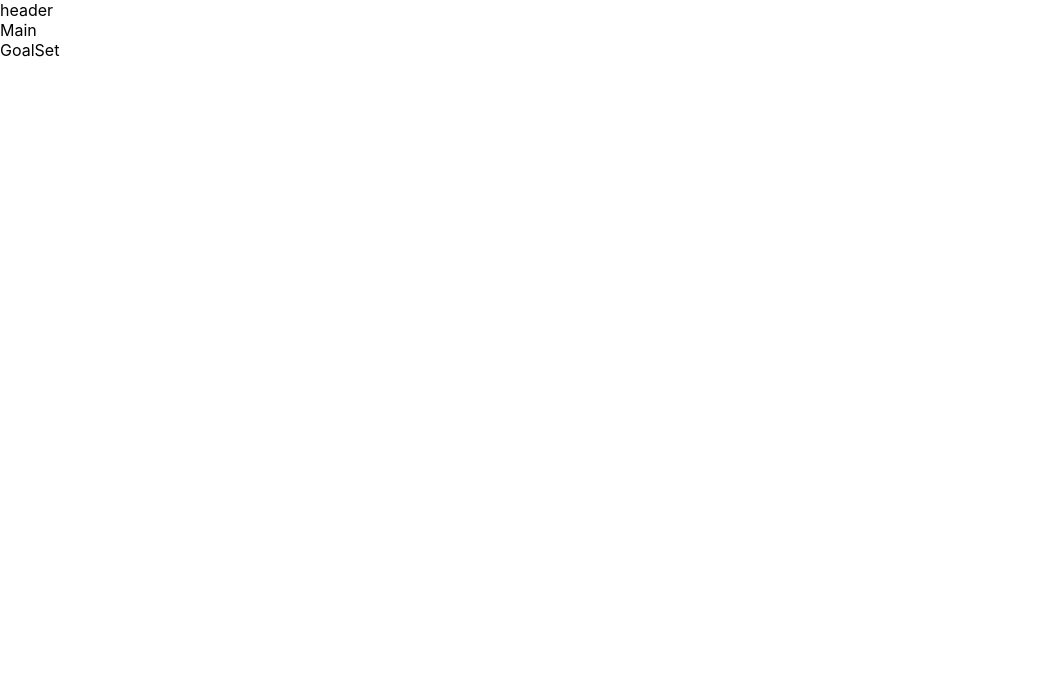
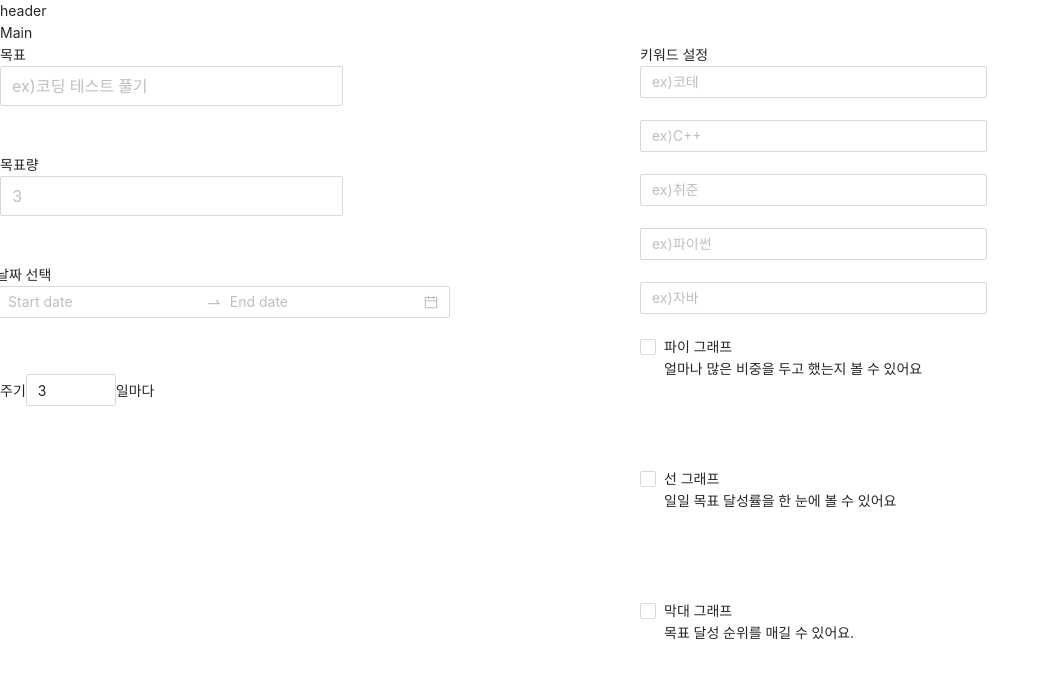
Before and after one commit to su-ram/VisualUp, a React (Create React App) app in the folder FrontEnd/: page /goalSet in a window 1280 px wide. Shown: the top 678 px of the page, without its empty margins (0-1050 px from the left). Built offline with nearby package versions, Linux system fonts and the light colour scheme.

Commit message:
no message

```diff
--- a/FrontEnd/package.json
+++ b/FrontEnd/package.json
@@ -4,9 +4,11 @@
   "private": true,
   "dependencies": {
     "@ant-design/charts": "^0.9.13",
+    "@ant-design/icons": "^4.2.2",
     "@testing-library/jest-dom": "^4.2.4",
     "@testing-library/react": "^9.3.2",
     "@testing-library/user-event": "^7.1.2",
+    "antd": "^4.6.5",
     "global": "^4.4.0",
     "react": "^16.13.1",
     "react-dom": "^16.13.1",
--- a/FrontEnd/src/pages/GoalList.js
+++ b/FrontEnd/src/pages/GoalList.js
@@ -1,11 +1,35 @@
 import React from 'react';
-
+import { Card, Col, Row, Pagination } from 'antd';
+import {  EllipsisOutlined } from '@ant-design/icons';
 function GoalList(){
     return(
-        <div>
-            GoalList
-        </div>
-    );
+        <div className="site-card-wrapper">
+    <Row justify="center">
+      <Col span={8}>
+        <Card style={{ width: 300 }} title="Card title" bordered={true} actions={[
+      <EllipsisOutlined key="ellipsis" />,
+    ]}>
+          Card content
+        </Card>
+      </Col>
+      <Col span={8}>
+        <Card style={{ width: 300 }} title="Card title" bordered={true} actions={[
+      <EllipsisOutlined key="ellipsis" />,
+    ]}>
+          Card content
+        </Card>
+      </Col>
+      <Col span={8}>
+        <Card style={{ width: 300 }} title="Card title" bordered={true} actions={[
+      <EllipsisOutlined key="ellipsis" />,
+    ]}>
+          Card content
+        </Card>
+      </Col>
+    </Row>
+
+    <Pagination defaultCurrent={1} total={50} />
+  </div>)
 }
 
 export default GoalList;
--- a/FrontEnd/src/pages/GoalSet.js
+++ b/FrontEnd/src/pages/GoalSet.js
@@ -1,10 +1,101 @@
 import React from 'react';
+import { Input, Col, Row, Checkbox, InputNumber, DatePicker } from 'antd';
+import "antd/dist/antd.css";
+function onDateChange(value) {
+    console.log('changed', value);
+  }
+
+function onChange(e) {
+    console.log(`checked = ${e.target.checked}`);
+  }
 
 function GoalSet(){
     return(
-        <div>
-            GoalSet
-        </div>
+        <Row justify="center">
+            <Col span={12}>
+            <div className="site-input-group-wrapper">
+        <Input.Group size="large">
+        <Row gutter={8}>
+        <Col span={13}>
+            목표
+          <Input placeholder="ex)코딩 테스트 풀기"/>
+        </Col>
+        <br />
+        <br />
+        <br />
+        <br />
+        <br />
+        <Col span={13}>
+            목표량
+          <Input placeholder="3"/>
+        </Col>
+        <br />
+        <br />
+        <br />
+        <br />
+        <br />
+        <Input.Group compact>
+        날짜 선택
+        <br />
+        <DatePicker.RangePicker style={{ width: '70%' }} />
+        </Input.Group>
+        <br />
+        <br />
+        <br />
+        <br />
+        <br />
+        <Col span={13}>
+            주기
+            <InputNumber min={1} max={10} defaultValue={3} onChange={onDateChange} />일마다
+        </Col>
+        </Row>
+    </Input.Group>
+  </div>
+            </Col>
+        <Col span={12}>
+            <Col span={13}>
+                키워드 설정
+                <Input placeholder="ex)코테"/>
+            </Col>
+            <br/>
+            <Col span={13}>
+                <Input placeholder="ex)C++"/>
+            </Col>
+            <br/>
+            <Col span={13}>
+                <Input placeholder="ex)취준"/>
+            </Col>
+            <br/>
+            <Col span={13}>
+                <Input placeholder="ex)파이썬"/>
+            </Col>
+            <br/>
+            <Col span={13}>
+                <Input placeholder="ex)자바"/>
+            </Col>
+            <br/>
+            <Checkbox onChange={onChange}>파이 그래프
+            <br/>
+
+            얼마나 많은 비중을 두고 했는지 볼 수 있어요</Checkbox>
+            <br/>
+            <br/>
+            <br/>
+            <br/>
+            <br/>
+            <Checkbox onChange={onChange}>선 그래프
+            <br/>
+            일일 목표 달성률을 한 눈에 볼 수 있어요</Checkbox>
+            <br/>
+            <br/>
+            <br/>
+            <br/>
+            <br/>
+            <Checkbox onChange={onChange}>막대 그래프
+            <br/> 목표 달성 순위를 매길 수 있어요. </Checkbox>
+
+        </Col>
+        </Row>
     );
 }
 
```
Also changed, not shown: FrontEnd/src/pages/NoGoal.js (added, +13 -0 lines), 1 other file (tests, documents, lock files or other folders).
